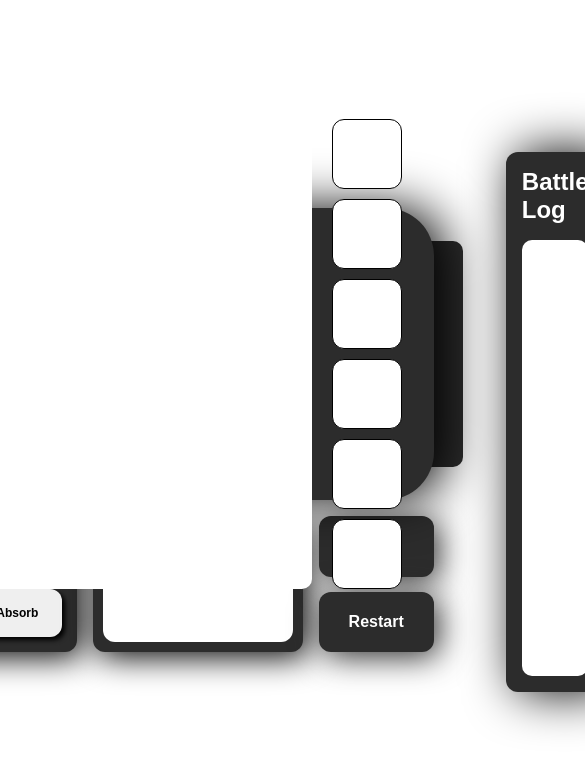
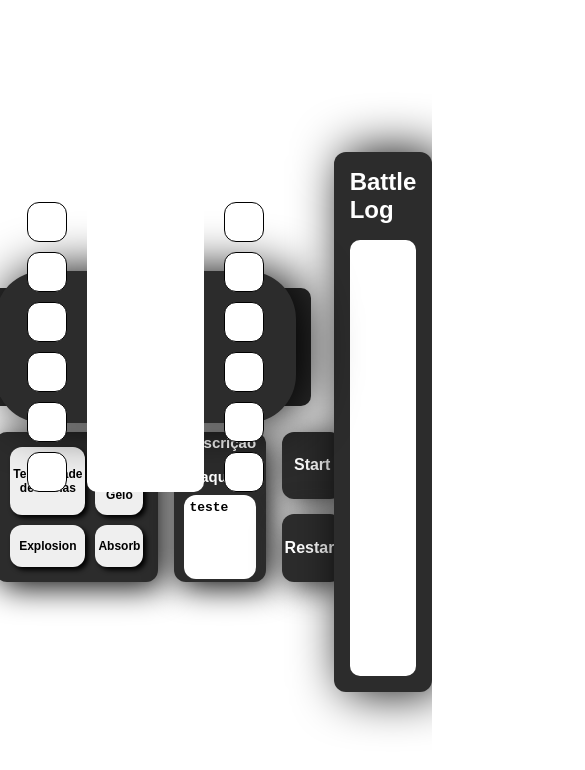
Before and after one commit to higorac/pokemon-battle-simulator, a React (Vite) app: page / in a window 390 px wide. Shown: the top 770 px of the page, 585 px wide, since content can reach past the window. Built offline with nearby package versions, Linux system fonts and the light colour scheme.

Commit message:
chore: corrigido alguns erros de responsividade, design ainda em andamento

```diff
--- a/src/App.module.css
+++ b/src/App.module.css
@@ -12,7 +12,6 @@
   flex: 1;
   flex-direction: column;
   max-height: 80vh;
-  aspect-ratio: 16 / 9; /* Proporção de tela, como uma TV (ajuste se necessário) */
   border-radius: 12px; /* Bordas levemente arredondadas */
   display: flex;
   justify-content: center;
@@ -44,7 +43,7 @@
   display: flex;
   gap: 20px;
   justify-content: space-between;
-  width: 100%;
+  flex: 1;
 }
 
 .playerParty {
@@ -60,7 +59,7 @@
 }
 
 .battleArea{
-  width: 80%;
+  flex: 1;
   background-color: white;
   border-radius: 10px;
 }
--- a/src/App.tsx
+++ b/src/App.tsx
@@ -7,6 +7,7 @@ import AttackPanel from './components/AttackPanel/AttackPanel'
 import MoveDescription from './MoveDescription/MoveDescription'
 import Controls from './components/Controls /Controls'
 import PartyPanel from './components/PartyPanel/PartyPanel'
+// import { useEffect, useState } from 'react'
 
 function App() {
   // const [count, setCount] = useState(0)
--- a/src/MoveDescription/MoveDescription.module.css
+++ b/src/MoveDescription/MoveDescription.module.css
@@ -3,7 +3,7 @@
     align-items: center;
     justify-content: center;
     flex-direction: column;
-    width: 450px;
+    flex: 1;
     background-color: var(--color-background);
     border-radius: 10px;
     border-radius: 12px;
--- a/src/components/AttackPanel/AttackPanel.module.css
+++ b/src/components/AttackPanel/AttackPanel.module.css
@@ -2,11 +2,6 @@
     display: grid;
     grid-template-columns: 1fr 1fr;
     grid-template-rows: 1fr 1fr;
-
-    max-width: 600px;
-    width: 80%;
-    height: 100%;
-    max-height: 600px;
 
     background-color: var(--color-background);
     border-radius: 12px;
@@ -14,6 +9,7 @@
     box-sizing: border-box;
     gap: 10px;
     box-shadow: 5px 5px 2rem black;
+    flex: 1;
 }
 
 .attackButton {
@@ -25,6 +21,8 @@
     box-shadow: 3px 3px 5px black;
     font-size: 12px;
 
+    border: 3px solid transparent;
+
     box-sizing: border-box;
 }
 
--- a/src/components/BattleScreen/BattleScreen.module.css
+++ b/src/components/BattleScreen/BattleScreen.module.css
@@ -9,6 +9,7 @@
   margin-left: 6rem;
   margin-right: 6rem;
   height: 80%;
+  aspect-ratio: 16 / 9;
 }
 
 .battleScreen {
--- a/src/components/PartyPanel/PartyPanel.module.css
+++ b/src/components/PartyPanel/PartyPanel.module.css
@@ -3,14 +3,15 @@
     justify-content: center;
     align-items: center;
 
-    width: 70px;
-    height: 70px;
+    width: clamp(40px, 4vw, 70px);
+    height: clamp(40px, 4vw, 70px);
 
     border-radius: 12px;
     border: .5px solid black;
 
     background-color: rgb(255, 255, 255);
 
+    aspect-ratio: 1 / 1;
 }
 
 .partySlot:hover {
```
Also changed, not shown: 1 other file (tests, documents, lock files or other folders).
